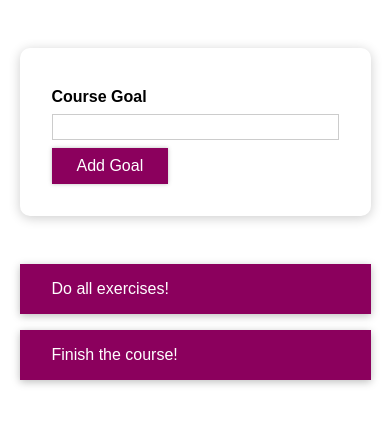
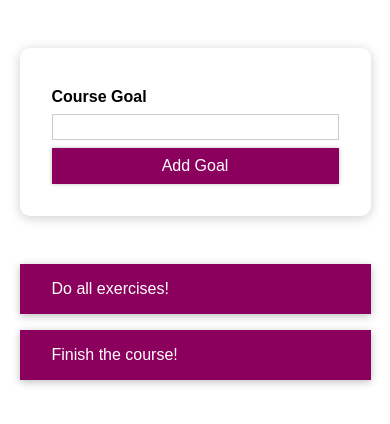
Before and after one commit to jrraymundo/udemy-react-complete-guide, a React (Create React App) app: page / in a window 390 px wide. Shown: the top 424 px of the page. Built offline with nearby package versions, Linux system fonts and the light colour scheme.

Commit message:
Add media query for styled components

```diff
--- a/src/components/UI/Button/Button.js
+++ b/src/components/UI/Button/Button.js
@@ -1,4 +1,3 @@
-import React from 'react';
 import styled from 'styled-components'
 
 import './Button.css';
@@ -14,6 +13,7 @@ import './Button.css';
  */
 
 const Button = styled.button`
+  width: 100%;
   font: inherit;
   padding: 0.5rem 1.5rem;
   border: 1px solid #8b005d;
@@ -21,6 +21,10 @@ const Button = styled.button`
   background: #8b005d;
   box-shadow: 0 0 4px rgba(0, 0, 0, 0.26);
   cursor: pointer;
+
+  @media (min-width: 768px) {
+    width: auto;
+  }
 
   &:focus {
     outline: none;
@@ -34,12 +38,4 @@ const Button = styled.button`
   }
 `
 
-// const Button = props => {
-//   return (
-//     <button type={props.type} className="button" onClick={props.onClick}>
-//       {props.children}
-//     </button>
-//   );
-// };
-
 export default Button;
```
Also changed, not shown: 1 other file (tests, documents, lock files or other folders).
